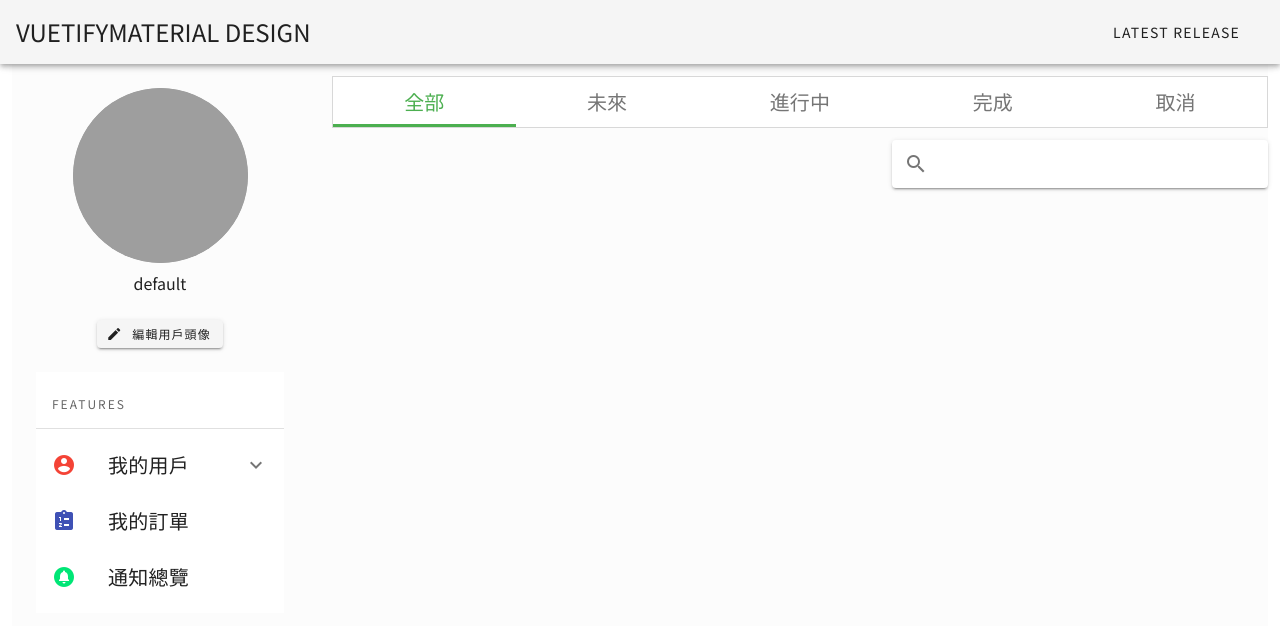
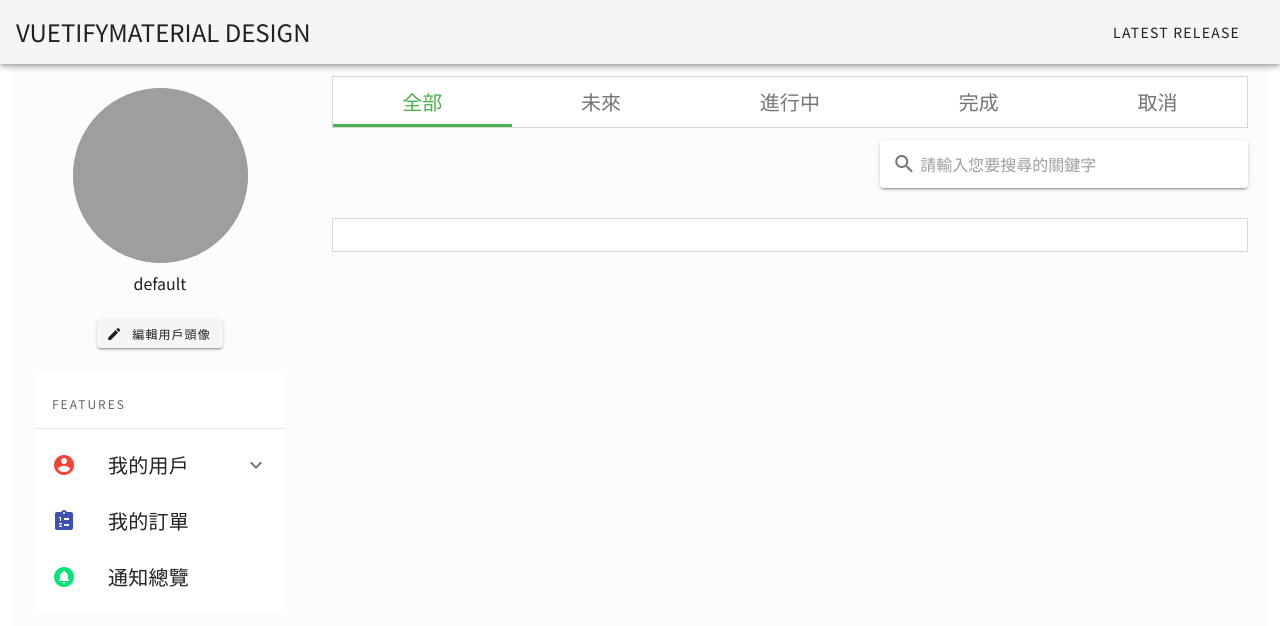
Before and after one commit to kingdom84521/FoodDelivery_FRONTEND, a Vue app in the folder client/: page /dashboard/purchase/1 in a window 1280 px wide. Shown: the top 626 px of the page. Built offline with nearby package versions, Linux system fonts and the light colour scheme; grey boxes are pictures that could not be loaded.

Commit message:
waiting for order elemet design

```diff
--- a/client/src/components/dashboard/purchase/page.vue
+++ b/client/src/components/dashboard/purchase/page.vue
@@ -5,7 +5,7 @@
                 cols="5"
             >
                 <v-expand-transition>
-                    <div v-if="this.type !== 'future'">
+                    <div v-if="this.type !== 'ongoing'">
                         <v-text-field
                             solo
                             prepend-inner-icon="mdi-magnify"
@@ -13,9 +13,19 @@
                             clearable
                             v-model="keyword"
                             @click:clear="clearMessage"
+                            placeholder="請輸入您要搜尋的關鍵字"
                         />
                     </div>
                 </v-expand-transition>
+            </v-col>
+        </v-row>
+        <v-row no-gutters>
+            <v-col class="border--black">
+                <v-sheet class="pa-4">
+                    <v-card>
+
+                    </v-card>
+                </v-sheet>
             </v-col>
         </v-row>
     </div>
@@ -40,5 +50,7 @@ export default {
 </script>
 
 <style>
-
+    .border--black {
+        border: 1px #D8D8D8 solid ;
+    }
 </style>
--- a/client/src/views/dashboard.vue
+++ b/client/src/views/dashboard.vue
@@ -55,7 +55,7 @@
                 <v-col
                     cols="9"
                 >
-                    <router-view />
+                    <router-view class="mr-5" />
                 </v-col>
             </v-row>
         </v-sheet>
```
